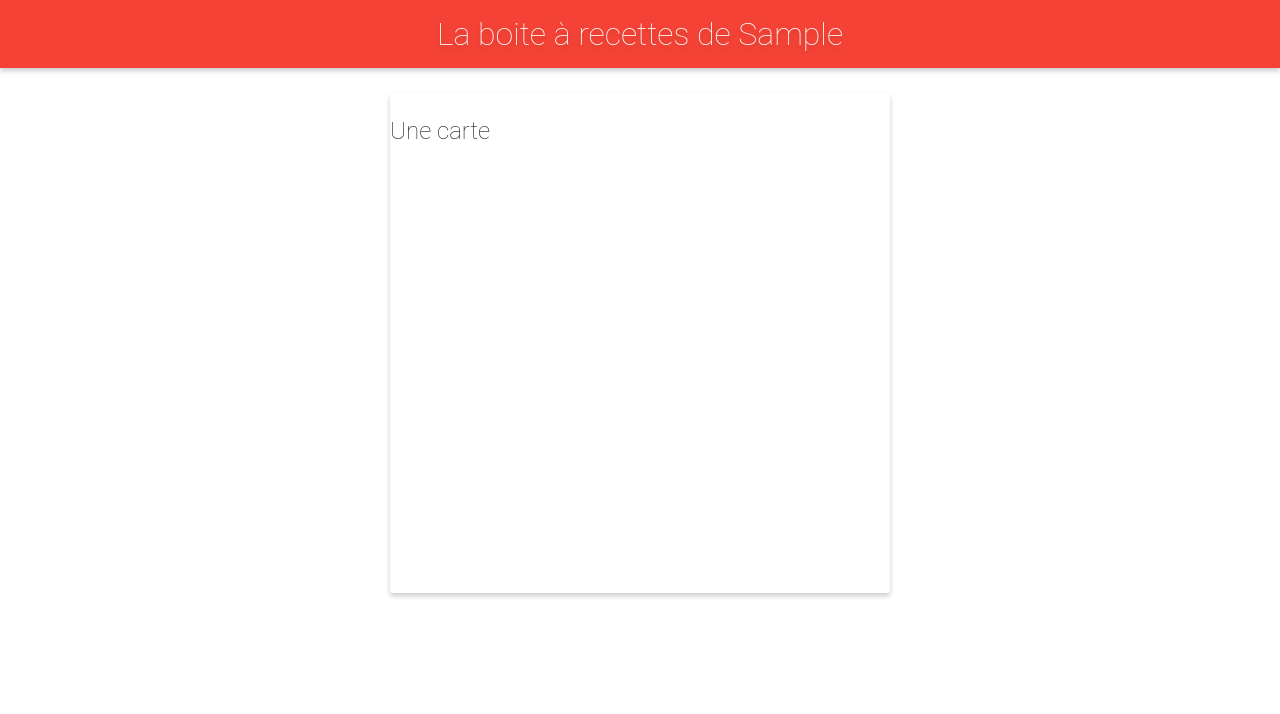
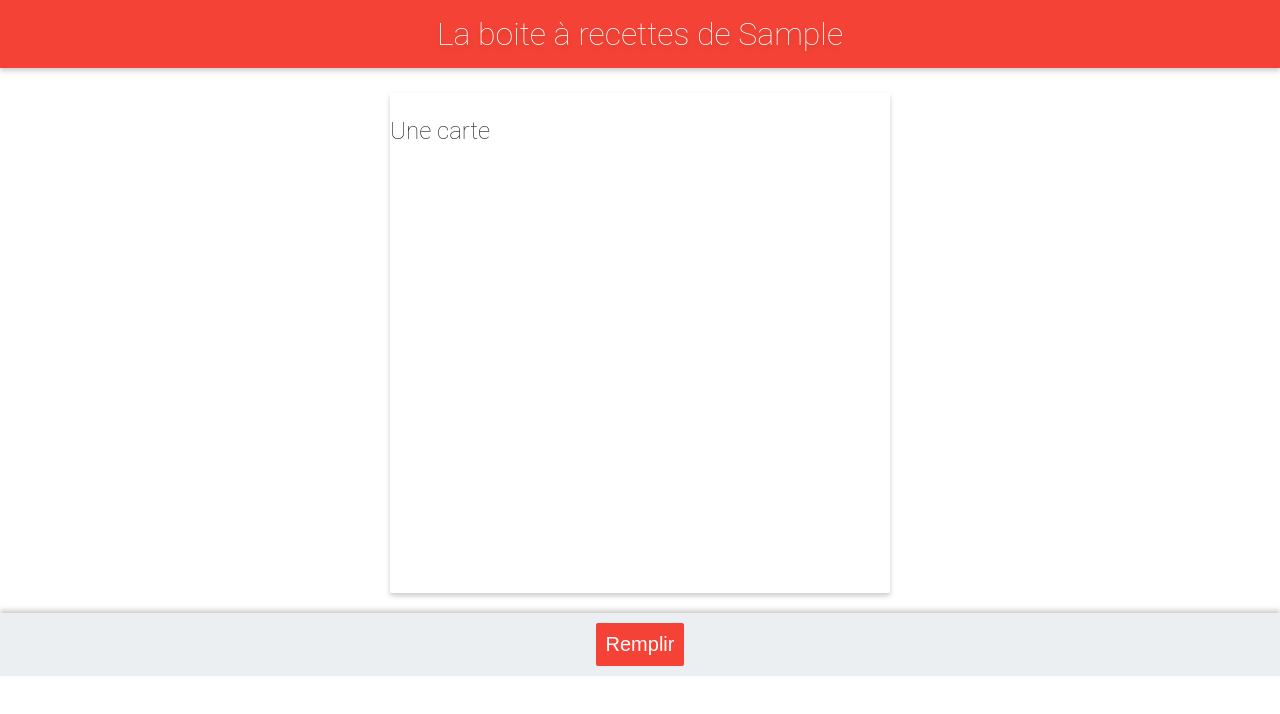
Before and after one commit to rpalvair/react-formation, a React (Create React App) app in the folder recipes-app/: page / in a window 1280 px wide. Both pictures are taken after typing "Sample" into the empty fields and a click on the button "GO". Shown: the top 714 px of the page. Built offline with nearby package versions, Linux system fonts and the light colour scheme.

Commit message:
feat : Fill state with sample recipes

```diff
--- a/recipes-app/src/App.js
+++ b/recipes-app/src/App.js
@@ -1,10 +1,19 @@
 import { Component } from "react"
 import "./App.css"
+import Admin from "./components/Admin"
 import Header from "./components/Header"
+import recettes from "./recettes"
 
 class App extends Component {
   state = {
     pseudo: this.props.match.params.pseudo,
+    recettes: {},
+  }
+
+  chargerExemple = () => {
+    this.setState({
+      recettes,
+    })
   }
 
   render() {
@@ -16,6 +25,7 @@
             <h2>Une carte</h2>
           </div>
         </div>
+        <Admin chargerExemple={this.chargerExemple}></Admin>
       </div>
     )
   }
--- /dev/null
+++ b/recipes-app/src/components/Admin.js
@@ -0,0 +1,13 @@
+import { Component } from "react"
+
+class Admin extends Component {
+  render() {
+    return (
+      <footer>
+        <button onClick={this.props.chargerExemple}>Remplir</button>
+      </footer>
+    )
+  }
+}
+
+export default Admin
```
